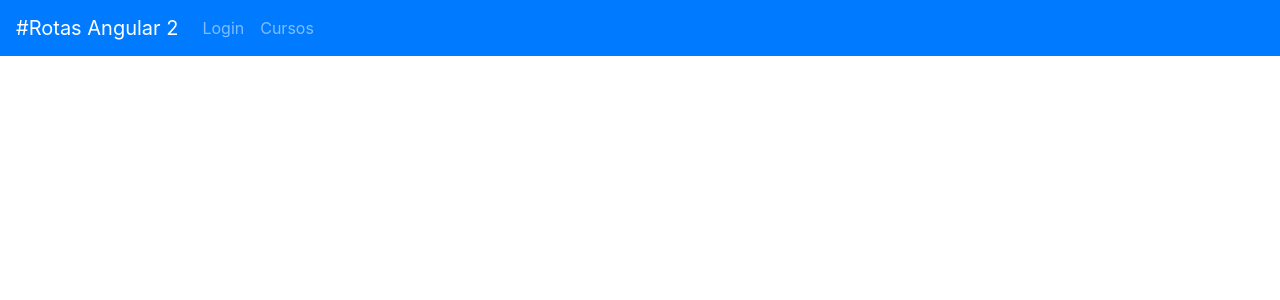
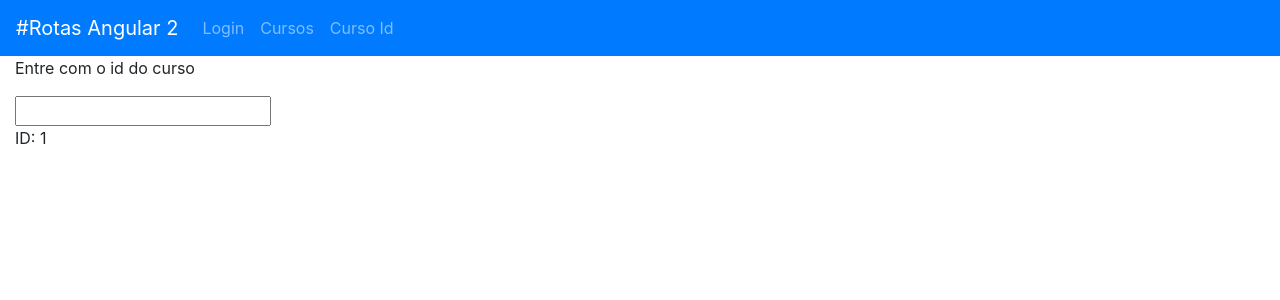
Before and after one commit to PedroFerreiraCJr/angular-routes, an Angular app: page /curso/1 in a window 1280 px wide. Before the commit this address led to /. Shown: the top 300 px of the page. Built offline with nearby package versions, Linux system fonts and the light colour scheme.

Commit message:
aula sobre como capturar os parâmetros de uma rota (primeira forma)

```diff
--- a/src/app/app.component.html
+++ b/src/app/app.component.html
@@ -14,6 +14,16 @@
       <li routerLinkActive="active" class="nav-item">         <!-- diretiva routerLinkActive possibilita que a rota ativa receba uma classe CSS qualquer -->
         <a routerLink="/cursos" class="nav-link">Cursos</a>   <!-- diretiva routerLink para /cursos -->
       </li>
+      <!-- esta rota possui um parâmetro -->
+      <li routerLinkActive="active" class="nav-item">         <!-- diretiva routerLinkActive possibilita que a rota ativa receba uma classe CSS qualquer -->
+        <!--
+          Na diretiva routerLink pode ser feito um property binding para passar dados dinâmicos,
+          e fazendo com o property é necessário utilizar um array.
+          *O primeiro parâmetro é a rota.
+          **O segundo parâmetro é o valor que deve ser o valor passado para a rota, ou seja, o parâmetro da rota.
+         -->
+        <a [routerLink]="['curso', idCurso.value]" class="nav-link">Curso Id</a>   <!-- diretiva routerLink para /cursos -->
+      </li>
     </ul>
   </div>
 </nav>
@@ -23,5 +33,7 @@
   pela rota seja renderizado nesta parte da tela.
 -->
 <div class="container-fluid">
+  <p>Entre com o id do curso</p>
+  <input type="text" #idCurso>
   <router-outlet></router-outlet>
 </div>
--- a/src/app/app.module.ts
+++ b/src/app/app.module.ts
@@ -8,13 +8,15 @@ import { HomeComponent } from './home/home.component';
 import { LoginComponent } from './login/login.component';
 import { CursosComponent } from './cursos/cursos.component';
 import { routing } from './app.routing';
+import { CursoDetalheComponent } from './curso-detalhe/curso-detalhe.component';
 
 @NgModule({
   declarations: [
     AppComponent,
     HomeComponent,
     LoginComponent,
-    CursosComponent
+    CursosComponent,
+    CursoDetalheComponent
   ],
   imports: [
     BrowserModule,
--- a/src/app/app.routing.ts
+++ b/src/app/app.routing.ts
@@ -1,8 +1,8 @@
-
 import { ModuleWithProviders } from "@angular/core";
 import { Routes, RouterModule } from "@angular/router";
 
 import { CursosComponent } from './cursos/cursos.component';
+import { CursoDetalheComponent } from "./curso-detalhe/curso-detalhe.component";
 import { LoginComponent } from './login/login.component';
 import { HomeComponent } from "./home/home.component";
 
@@ -11,6 +11,7 @@ import { HomeComponent } from "./home/home.component";
 //final do Java.
 const APP_ROUTES: Routes = [    // Configuração de geral de rotas da aplicação
   { path: 'cursos', component: CursosComponent },
+  { path: 'curso/:id', component: CursoDetalheComponent }, // nesta rota foi definido um parâmetro chamado 'id'
   { path: 'login', component: LoginComponent },
   { path: '', component: HomeComponent }
 ];
--- /dev/null
+++ b/src/app/curso-detalhe/curso-detalhe.component.html
@@ -0,0 +1 @@
+<p>ID: {{ id }}</p>
--- /dev/null
+++ b/src/app/curso-detalhe/curso-detalhe.component.ts
@@ -0,0 +1,24 @@
+import { Component, OnInit } from '@angular/core';
+import { ActivatedRoute } from '@angular/router';
+
+@Component({
+  selector: 'app-curso-detalhe',
+  templateUrl: './curso-detalhe.component.html',
+  styleUrls: ['./curso-detalhe.component.css']
+})
+export class CursoDetalheComponent implements OnInit {
+
+  id!: string;
+
+  // para pegar os valores da rota ativa, é preciso injetar uma instância de ActivatedRoute
+  constructor(private route: ActivatedRoute) {
+    console.log(this.route);
+    // esta é a primeira forma de pegar os valores dos parâmetros da rota ativa
+    // lembrando que os parâmetros devem ser declarados para que possam ser recebidos através
+    //deste objeto.
+    this.id = this.route.snapshot.params['id'];
+  }
+
+  ngOnInit(): void {
+  }
+}
```
Also changed, not shown: src/app/curso-detalhe/curso-detalhe.component.css (added), 1 other file (tests, documents, lock files or other folders).
